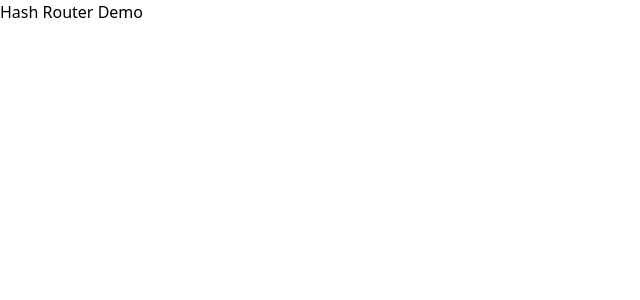
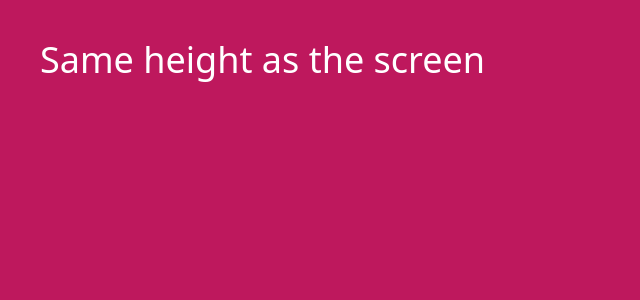
Before and after one commit to Jhovanni/react-app-public, a React (Create React App) app: page /hash-router/demo in a window 1280 px wide. Shown: the top 300 px of the page, without its empty margins (0-640 px from the left). Built offline with nearby package versions, Linux system fonts and the light colour scheme.

Commit message:
feature/Single page hash router with snap to section functionality. (#2)
* Created HashRouter component

Demo with 3 pages of different sizes and background colors to display the functionality.
Usage of scroll-snap to snap to section on scroll

* Adding docs

```diff
--- /dev/null
+++ b/src/components/hash-router/HashRouter.tsx
@@ -0,0 +1,27 @@
+import React from "react";
+
+/**
+ * A page element to displayed via {@link HashRouter}
+ */
+export interface Page {
+  content: React.ReactNode;
+}
+
+type Props = {
+  pages: Page[];
+};
+
+/**
+ * Render a single page router with snap to section functionality
+ */
+export default function HashRouter({ pages }: Props) {
+  return (
+    <main className="h-screen overflow-y-auto snap-y snap-mandatory">
+      {pages.map((page, index) => (
+        <section key={index} className="snap-start">
+          {page.content}
+        </section>
+      ))}
+    </main>
+  );
+}
--- a/src/components/hash-router/HashRouterDemo.tsx
+++ b/src/components/hash-router/HashRouterDemo.tsx
@@ -1,5 +1,33 @@
 import React from "react";
+import HashRouter, { Page } from "./HashRouter";
 
+const pages: Page[] = [
+  {
+    content: (
+      <div className="h-screen bg-pink-700 text-white text-4xl p-10">
+        Same height as the screen
+      </div>
+    ),
+  },
+  {
+    content: (
+      <div className="h-[140vh] bg-violet-700 text-white text-4xl p-10">
+        Larger than the screen's height
+      </div>
+    ),
+  },
+  {
+    content: (
+      <div className="min-h-[55vh] bg-cyan-700 text-white text-4xl p-10">
+        Smaller than the screen's height
+      </div>
+    ),
+  },
+];
+
+/**
+ * Simple hash router demo with basic pages
+ */
 export default function HashRouterDemo() {
-  return <div>Hash Router Demo</div>;
+  return <HashRouter pages={pages} />;
 }
```
